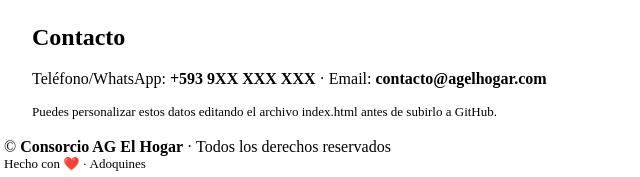
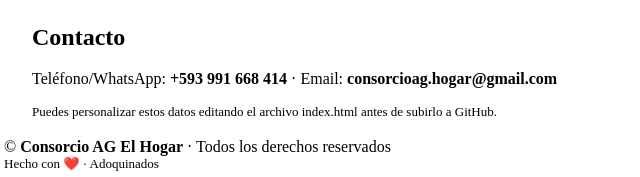
Before and after one commit to ConsorcioElHogar/consorcioelhogar.github.io, a plain HTML site: page index.html in a window 1280 px wide. Shown: the part 926-1103 px from the top of the page, 4-644 px from the left. Drawn offline with Linux system fonts and the light colour scheme.

Commit message:
Update index.html

```diff
--- a/index.html
+++ b/index.html
@@ -65,7 +65,7 @@ window.location.href = mailto;
 
 <section id="contacto" class="card" style="margin:18px 28px">
 <h2>Contacto</h2>
-<p style="color:var(--muted)">Teléfono/WhatsApp: <strong>+593 9XX XXX XXX</strong> · Email: <strong>contacto@agelhogar.com</strong></p>
+<p style="color:var(--muted)">Teléfono/WhatsApp: <strong>+593 991 668 414</strong> · Email: <strong>consorcioag.hogar@gmail.com</strong></p>
 <p style="color:var(--muted);font-size:13px">Puedes personalizar estos datos editando el archivo index.html antes de subirlo a GitHub.</p>
 </section>
 
@@ -75,7 +75,7 @@ window.location.href = mailto;
 
 <footer>
 <div>© <strong>Consorcio AG El Hogar</strong> · Todos los derechos reservados</div>
-<div style="font-size:13px;color:var(--muted)">Hecho con ❤️ · Adoquines</div>
+<div style="font-size:13px;color:var(--muted)">Hecho con ❤️ · Adoquinados</div>
 </footer>
 </body>
 </html>
```
